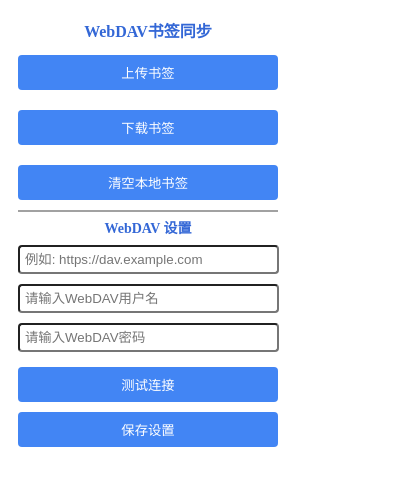
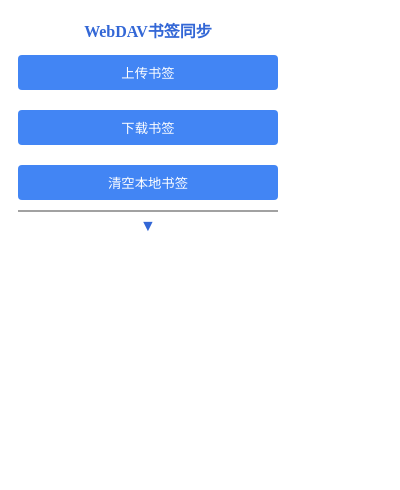
Before and after one commit to alan16742/bookmarksync, a browser extension: page popup/popup.html in a window 400 px wide. Drawn offline with Linux system fonts and the light colour scheme.

Commit message:
优化UI

```diff
--- a/popup/popup.css
+++ b/popup/popup.css
@@ -89,3 +89,36 @@
   margin: 0 0 8px 0;       /* 底部外边距 */
   color: #3367D6;           /* 深灰色文字 */
 }
+
+/* 设置区域头部样式 */
+.settings-header {
+  display: flex;
+  justify-content: space-between;
+  align-items: center;
+  cursor: pointer;
+  padding: 5px 0;
+  border-top: 2px solid #a1a1a1;
+}
+
+/* 箭头样式 */
+.arrow {
+  color: #3367D6;
+  transition: transform 0.3s ease;
+  /* 居中 */
+  margin: 0 auto;
+}
+
+/* 箭头旋转效果 */
+.arrow.up {
+  transform: rotate(180deg);
+}
+
+/* 隐藏内容 */
+.hidden {
+  display: none;
+}
+
+/* 设置内容区域 */
+.settings-content {
+  padding-top: 5px;
+}
--- a/popup/popup.html
+++ b/popup/popup.html
@@ -13,18 +13,18 @@
       <button id="clearBtn">清空本地书签</button>
     </div>
 
-    <div class="settings">
+    <div class="settings-header">
+      <span class="arrow">▼</span>
+    </div>
+    <div class="settings-content hidden">
       <h3>WebDAV 设置</h3>
       <div class="form-group">
-        <!-- <label>服务器地址:</label> -->
         <input type="text" id="serverUrl" placeholder="例如: https://dav.example.com">
       </div>
       <div class="form-group">
-        <!-- <label>用户名:</label> -->
         <input type="text" id="username" placeholder="请输入WebDAV用户名">
       </div>
       <div class="form-group">
-        <!-- <label>密码:</label> -->
         <input type="password" id="password" placeholder="请输入WebDAV密码">
       </div>
       <button id="testConnection">测试连接</button>
--- a/popup/popup.js
+++ b/popup/popup.js
@@ -85,6 +85,16 @@
       }
     }
   });
+
+  // 添加设置区域展开/收起功能
+  const settingsHeader = document.querySelector('.settings-header');
+  const settingsContent = document.querySelector('.settings-content');
+  const arrow = document.querySelector('.arrow');
+
+  settingsHeader.addEventListener('click', () => {
+    settingsContent.classList.toggle('hidden');
+    arrow.classList.toggle('up');
+  });
 });
 
 function showStatus(message, success) {
```
